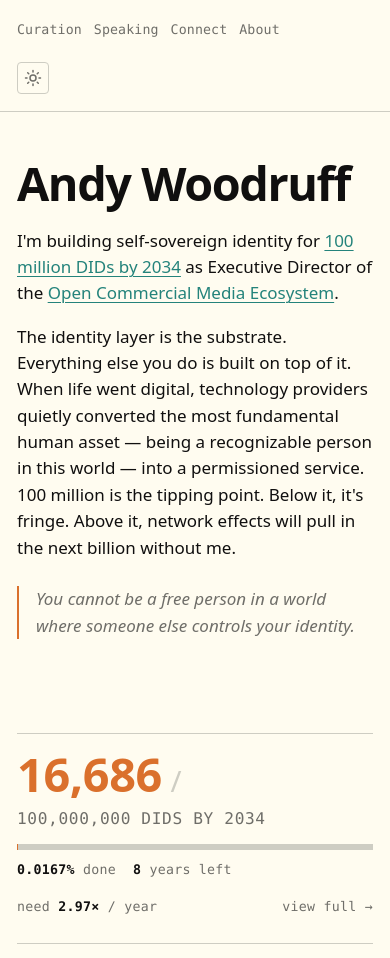
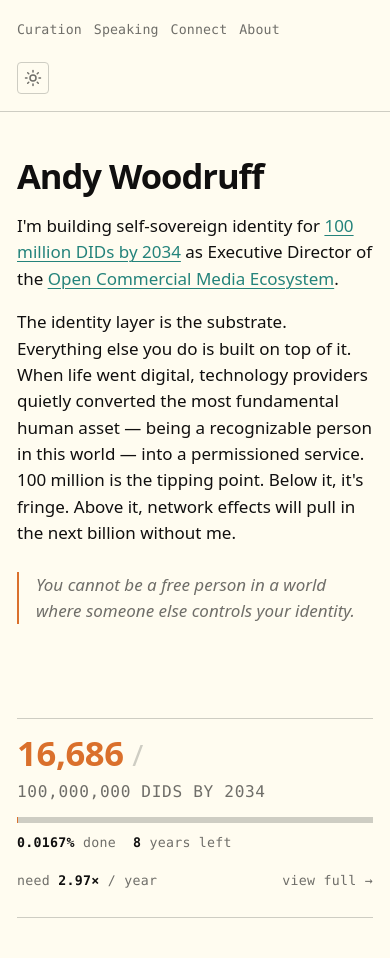
Before and after one commit to andywoodruff6/andywoodruff6.github.io, an Astro site: page / in a window 390 px wide. Shown: the part 103-1061 px from the top of the page. Built offline with nearby package versions, Linux system fonts and the light colour scheme; Astro itself is replaced by a stand-in of ours; a web font is replaced by a local one.

Commit message:
mobile: phase 2 — reference fluid type tokens on headings + hero
Swap static font-size declarations on h1, h2, h3, .home-intro h1, and
.mission-meter-now to var(--fs-h1/h2/h3/hero). html { font-size: 17px }
stays fixed as the rem anchor. Body copy stays at fixed rem to preserve
editorial reading rhythm. Desktop renders within 1px of current; mobile
starts improving immediately because the clamp() max ceiling matches
the old static values.

```diff
--- a/src/styles/global.css
+++ b/src/styles/global.css
@@ -100,9 +100,9 @@ h1, h2, h3, h4, h5, h6 {
   margin: var(--space-4) 0 var(--space-2);
   color: var(--color-text);
 }
-h1 { font-size: 2.5rem; font-weight: 700; letter-spacing: -0.025em; }
-h2 { font-size: 1.625rem; }
-h3 { font-size: 1.25rem; }
+h1 { font-size: var(--fs-h1); font-weight: 700; letter-spacing: -0.025em; }
+h2 { font-size: var(--fs-h2); }
+h3 { font-size: var(--fs-h3); }
 h4 { font-size: 1.05rem; }
 
 p { margin: 0 0 var(--space-2); }
@@ -625,7 +625,7 @@ th {
 }
 .home-intro h1 {
   margin-top: 0;
-  font-size: 2.75rem;
+  font-size: var(--fs-hero);
   letter-spacing: -0.03em;
   margin-bottom: var(--space-2);
 }
@@ -691,7 +691,7 @@ th {
   margin-bottom: 0.75rem;
 }
 .mission-meter-now {
-  font-size: 2.75rem;
+  font-size: var(--fs-hero);
   font-weight: 700;
   color: var(--color-accent);
   line-height: 1;
```
